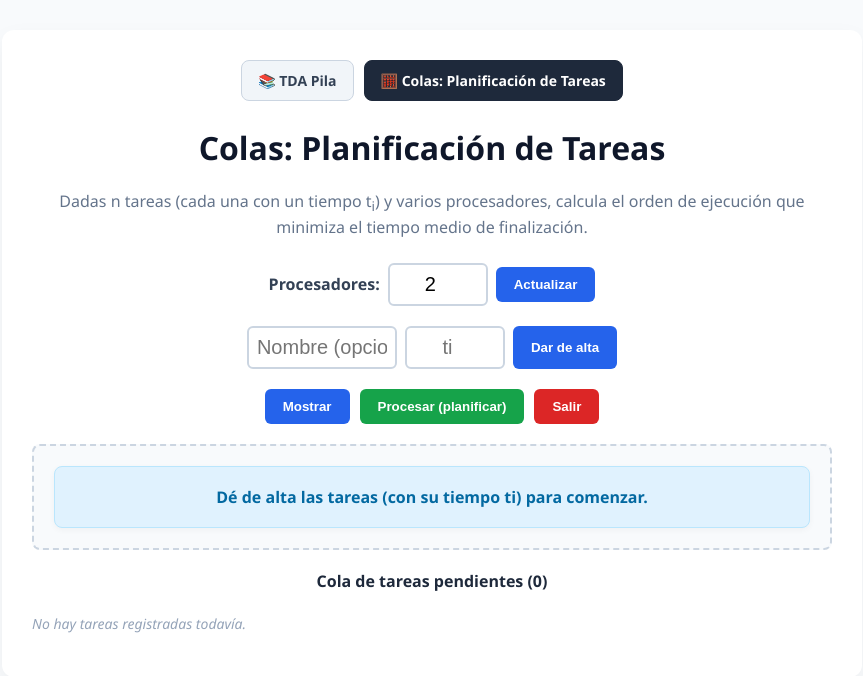
After one commit to andresjoc/Ciencias3, a Flask app: page /colas in a window 1280 px wide. The commit adds this page. Shown: the top 676 px of the page, without its empty margins (208-1071 px from the left). Run offline with Flask 3, Linux system fonts and the light colour scheme.

Commit message:
feat: agregar queue, planificacion de tareas

```diff
--- a/primera_tarea/app.py
+++ b/primera_tarea/app.py
@@ -2,6 +2,8 @@
 Servidor Flask para el TDA Pila interactivo (Paso a paso).
 Mantiene el estado de la pila en la sesión del navegador.
 """
+
+import heapq
 
 from flask import Flask, render_template, request, redirect, url_for, session
 
@@ -36,7 +38,8 @@ def index():
         "index.html",
         pila=session["pila"],
         mensaje_estado=session["mensaje_estado"],
-        tipo_estado=session["tipo_estado"]
+        tipo_estado=session["tipo_estado"],
+        active_page="pila"
     )
 
 
@@ -117,5 +120,235 @@ def reiniciar_pila():
     return redirect(url_for("index"))
 
 
+# =====================================================================
+# EJERCICIO 2: COLAS - PLANIFICACIÓN DE TAREAS EN PROCESADORES
+# =====================================================================
+# Enunciado: dado un conjunto de n tareas (cada una con un tiempo de
+# ejecución ti) y varios procesadores, se busca un orden de ejecución
+# que minimice el tiempo MEDIO de finalización de las tareas.
+#
+# Algoritmo utilizado (clásico de colas de prioridad):
+#   1. Se construye una cola de prioridad de TAREAS ordenada por tiempo
+#      ascendente (regla SPT: Shortest Processing Time First). Ejecutar
+#      primero las tareas más cortas minimiza el tiempo medio de espera.
+#   2. Se mantiene una cola de prioridad de PROCESADORES ordenada por el
+#      instante en el que cada uno queda libre (todos inician en 0).
+#   3. Se recorre la cola de tareas (de la más corta a la más larga) y,
+#      para cada una, se asigna al procesador que antes queda libre
+#      (tope de la cola de procesadores); su nuevo instante libre se
+#      reinserta en la cola.
+# SPT + "procesador más próximo a liberarse" es la solución óptima
+# conocida para minimizar el tiempo medio de finalización con varios
+# procesadores idénticos. Nota: el número de procesadores es
+# configurable en la interfaz (el enunciado dice "n procesadores"; aquí
+# se deja como parámetro para que el ejercicio no sea trivial cuando
+# procesadores == tareas).
+
+def inicializar_sesion_colas():
+    """Inicializa las variables de estado del ejercicio de colas."""
+    if "tareas" not in session:
+        session["tareas"] = []
+    if "siguiente_id" not in session:
+        session["siguiente_id"] = 1
+    if "num_procesadores" not in session:
+        session["num_procesadores"] = 2
+    if "resultado_colas" not in session:
+        session["resultado_colas"] = None
+    if "mensaje_colas" not in session:
+        session["mensaje_colas"] = "Dé de alta las tareas (con su tiempo ti) para comenzar."
+    if "tipo_colas" not in session:
+        session["tipo_colas"] = "info"
+
+
+@app.route("/colas")
+def colas():
+    """Ruta principal del ejercicio de colas: planificación de tareas."""
+    inicializar_sesion_colas()
+    return render_template(
+        "colas.html",
+        tareas=session["tareas"],
+        num_procesadores=session["num_procesadores"],
+        resultado=session["resultado_colas"],
+        mensaje_estado=session["mensaje_colas"],
+        tipo_estado=session["tipo_colas"],
+        active_page="colas"
+    )
+
+
+@app.route("/colas/alta", methods=["POST"])
+def colas_dar_de_alta():
+    """Da de alta una nueva tarea (nombre + tiempo de ejecución ti) en la cola."""
+    inicializar_sesion_colas()
+
+    nombre = request.form.get("nombre", "").strip()
+    tiempo_raw = request.form.get("tiempo", "").strip()
+
+    # Validamos que el tiempo sea un número positivo
+    try:
+        tiempo = float(tiempo_raw)
+        if tiempo <= 0:
+            raise ValueError
+        if tiempo == int(tiempo):  # lo mostramos sin decimales si es entero
+            tiempo = int(tiempo)
+    except (ValueError, TypeError):
+        session["mensaje_colas"] = f"Error: '{tiempo_raw}' no es un tiempo (ti) válido. Debe ser un número mayor que 0."
+        session["tipo_colas"] = "error"
+        return redirect(url_for("colas"))
+
+    if not nombre:
+        nombre = f"T{session['siguiente_id']}"
+
+    tareas = session["tareas"]
+    tareas.append({
+        "id": session["siguiente_id"],
+        "nombre": nombre,
+        "tiempo": tiempo
+    })
+    session["siguiente_id"] += 1
+    session["tareas"] = tareas
+    session["resultado_colas"] = None  # una nueva alta invalida la planificación previa
+    session["mensaje_colas"] = f"Tarea '{nombre}' (ti = {tiempo}) dada de alta correctamente."
+    session["tipo_colas"] = "success"
+
+    return redirect(url_for("colas"))
+
+
+@app.route("/colas/eliminar", methods=["POST"])
+def colas_eliminar():
+    """Elimina una tarea de la cola a partir de su identificador."""
+    inicializar_sesion_colas()
+
+    id_tarea = request.form.get("id_tarea", "")
+    tareas = session["tareas"]
+    tarea_eliminada = next((t for t in tareas if str(t["id"]) == id_tarea), None)
+
+    if tarea_eliminada is None:
+        session["mensaje_colas"] = "Error: la tarea seleccionada ya no existe."
+        session["tipo_colas"] = "error"
+    else:
+        tareas = [t for t in tareas if str(t["id"]) != id_tarea]
+        session["tareas"] = tareas
+        session["resultado_colas"] = None
+        session["mensaje_colas"] = f"Tarea '{tarea_eliminada['nombre']}' eliminada de la cola."
+        session["tipo_colas"] = "success"
+
+    return redirect(url_for("colas"))
+
+
+@app.route("/colas/mostrar", methods=["POST"])
+def colas_mostrar():
+    """Muestra un resumen del estado actual de la cola de tareas pendientes."""
+    inicializar_sesion_colas()
+
+    tareas = session["tareas"]
+    if not tareas:
+        session["mensaje_colas"] = "La cola de tareas está vacía."
+    else:
+        tiempo_total = sum(t["tiempo"] for t in tareas)
+        session["mensaje_colas"] = (
+            f"Hay {len(tareas)} tarea(s) en cola, con un tiempo total de {tiempo_total} unidades."
+        )
+    session["tipo_colas"] = "info"
+
+    return redirect(url_for("colas"))
+
+
+@app.route("/colas/procesadores", methods=["POST"])
+def colas_configurar_procesadores():
+    """Configura el número de procesadores disponibles para la planificación."""
+    inicializar_sesion_colas()
+
+    valor = request.form.get("num_procesadores", "")
+    try:
+        num = int(valor)
+        if num < 1:
+            raise ValueError
+    except (ValueError, TypeError):
+        session["mensaje_colas"] = "Error: el número de procesadores debe ser un entero mayor o igual a 1."
+        session["tipo_colas"] = "error"
+        return redirect(url_for("colas"))
+
+    session["num_procesadores"] = num
+    session["resultado_colas"] = None
+    session["mensaje_colas"] = f"Número de procesadores actualizado a {num}."
+    session["tipo_colas"] = "info"
+
+    return redirect(url_for("colas"))
+
+
+@app.route("/colas/procesar", methods=["POST"])
+def colas_procesar():
+    """
+    Calcula la planificación: recorre la cola de prioridad de tareas
+    (ordenadas por ti ascendente) y las asigna, una a una, al procesador
+    que antes queda libre, para minimizar el tiempo medio de finalización.
+    """
+    inicializar_sesion_colas()
+
+    tareas = session["tareas"]
+    num_procesadores = session["num_procesadores"]
+
+    if not tareas:
+        session["mensaje_colas"] = "No hay tareas en la cola para procesar."
+        session["tipo_colas"] = "error"
+        return redirect(url_for("colas"))
+
+    # 1. Cola de prioridad de tareas: la tarea más corta siempre primero (SPT)
+    cola_tareas = [(t["tiempo"], t["id"], t["nombre"]) for t in tareas]
+    heapq.heapify(cola_tareas)
+
+    # 2. Cola de prioridad de procesadores: el que antes queda libre, primero
+    cola_procesadores = [(0, proc_id) for proc_id in range(1, num_procesadores + 1)]
+    heapq.heapify(cola_procesadores)
+
+    procesadores = {proc_id: [] for proc_id in range(1, num_procesadores + 1)}
+    orden_ejecucion = []
+    tiempos_finalizacion = []
+
+    while cola_tareas:
+        tiempo_tarea, _, nombre_tarea = heapq.heappop(cola_tareas)
+        disponible_en, proc_id = heapq.heappop(cola_procesadores)
+
+        inicio = disponible_en
+        fin = inicio + tiempo_tarea
+
+        procesadores[proc_id].append({
+            "nombre": nombre_tarea,
+            "tiempo": tiempo_tarea,
+            "inicio": inicio,
+            "fin": fin
+        })
+        heapq.heappush(cola_procesadores, (fin, proc_id))
+
+        orden_ejecucion.append(nombre_tarea)
+        tiempos_finalizacion.append(fin)
+
+    promedio = sum(tiempos_finalizacion) / len(tiempos_finalizacion)
+
+    session["resultado_colas"] = {
+        "procesadores": procesadores,
+        "orden": orden_ejecucion,
+        "promedio": round(promedio, 2)
+    }
+    session["mensaje_colas"] = (
+        f"Planificación calculada. Tiempo medio de finalización: {round(promedio, 2)} unidades."
+    )
+    session["tipo_colas"] = "success"
+
+    return redirect(url_for("colas"))
+
+
+@app.route("/colas/salir", methods=["POST"])
+def colas_salir():
+    """Opción 'Salir' del menú: limpia la cola y finaliza la sesión de trabajo."""
+    session["tareas"] = []
+    session["siguiente_id"] = 1
+    session["resultado_colas"] = None
+    session["mensaje_colas"] = "Sesión finalizada. La cola de tareas se ha vaciado."
+    session["tipo_colas"] = "info"
+
+    return redirect(url_for("colas"))
+
+
 if __name__ == "__main__":
     app.run(debug=True, port=5000)
--- a/primera_tarea/static/style.css
+++ b/primera_tarea/static/style.css
@@ -206,3 +206,153 @@ h1 {
   color: #b91c1c;
   border: 1px solid #fecaca;
 }
+/* =====================================================================
+   BARRA DE NAVEGACIÓN ENTRE EJERCICIOS
+   ===================================================================== */
+.nav-bar {
+  display: flex;
+  gap: 10px;
+  justify-content: center;
+  margin-bottom: 25px;
+  flex-wrap: wrap;
+}
+
+.nav-btn {
+  text-decoration: none;
+  background-color: #f1f5f9;
+  color: #334155;
+  font-weight: 600;
+  font-size: 14px;
+  padding: 10px 16px;
+  border-radius: 8px;
+  border: 1px solid #cbd5e1;
+  transition: all 0.15s ease-in-out;
+}
+
+.nav-btn:hover {
+  background-color: #e2e8f0;
+}
+
+.nav-btn.active {
+  background-color: #1e293b;
+  color: #ffffff;
+  border-color: #1e293b;
+}
+
+/* =====================================================================
+   EJERCICIO DE COLAS: TABLA DE TAREAS PENDIENTES
+   ===================================================================== */
+.task-table-wrapper {
+  width: 100%;
+  margin-top: 8px;
+}
+
+.task-table {
+  width: 100%;
+  border-collapse: collapse;
+  font-size: 15px;
+}
+
+.task-table th {
+  text-align: left;
+  color: #64748b;
+  font-size: 13px;
+  text-transform: uppercase;
+  padding: 6px 10px;
+  border-bottom: 2px solid #e2e8f0;
+}
+
+.task-table td {
+  padding: 8px 10px;
+  border-bottom: 1px solid #f1f5f9;
+}
+
+.btn-delete {
+  background-color: transparent;
+  color: #dc2626;
+  border: 1px solid #fecaca;
+  border-radius: 6px;
+  width: 28px;
+  height: 28px;
+  cursor: pointer;
+  font-weight: bold;
+}
+
+.btn-delete:hover {
+  background-color: #fee2e2;
+}
+
+.empty-hint {
+  color: #94a3b8;
+  font-style: italic;
+  font-size: 14px;
+}
+
+/* =====================================================================
+   EJERCICIO DE COLAS: RESULTADO DE LA PLANIFICACIÓN
+   ===================================================================== */
+.result-section {
+  margin-top: 25px;
+  border-top: 2px dashed #e2e8f0;
+  padding-top: 20px;
+}
+
+.result-header {
+  display: flex;
+  justify-content: space-between;
+  align-items: center;
+  flex-wrap: wrap;
+  gap: 10px;
+  margin-bottom: 15px;
+}
+
+.avg-badge {
+  background-color: #dcfce7;
+  color: #15803d;
+  border: 1px solid #bbf7d0;
+  padding: 8px 14px;
+  border-radius: 8px;
+  font-weight: 700;
+  font-size: 14px;
+}
+
+.processors-grid {
+  display: grid;
+  grid-template-columns: repeat(auto-fit, minmax(160px, 1fr));
+  gap: 14px;
+}
+
+.processor-column {
+  background-color: #f8fafc;
+  border: 2px solid #cbd5e1;
+  border-radius: 8px;
+  padding: 12px;
+}
+
+.processor-title {
+  font-weight: 700;
+  color: #0f172a;
+  margin-bottom: 10px;
+  text-align: center;
+}
+
+.processor-task {
+  background-color: #3b82f6;
+  color: white;
+  border-radius: 6px;
+  padding: 8px 10px;
+  margin-bottom: 8px;
+  display: flex;
+  flex-direction: column;
+  font-size: 13px;
+  box-shadow: 0 2px 4px rgba(0, 0, 0, 0.15);
+}
+
+.processor-task .task-name {
+  font-weight: 700;
+  font-size: 15px;
+}
+
+.processor-task .task-window {
+  opacity: 0.9;
+}
--- /dev/null
+++ b/primera_tarea/templates/base.html
@@ -0,0 +1,31 @@
+<!doctype html>
+<html lang="es">
+  <head>
+    <meta charset="UTF-8" />
+    <title>{% block title %}Ciencias de la Computación 3 - Ejercicios{% endblock %}</title>
+
+    <!-- Enlace al archivo CSS externo mediante Flask -->
+    <link
+      rel="stylesheet"
+      href="{{ url_for('static', filename='style.css') }}"
+    />
+  </head>
+  <body>
+    <div class="main-card">
+
+      <!-- Barra de navegación: permite cambiar entre los ejercicios -->
+      <nav class="nav-bar">
+        <a
+          href="{{ url_for('index') }}"
+          class="nav-btn {{ 'active' if active_page == 'pila' else '' }}"
+        >📚 TDA Pila</a>
+        <a
+          href="{{ url_for('colas') }}"
+          class="nav-btn {{ 'active' if active_page == 'colas' else '' }}"
+        >🧮 Colas: Planificación de Tareas</a>
+      </nav>
+
+      {% block content %}{% endblock %}
+    </div>
+  </body>
+</html>
--- /dev/null
+++ b/primera_tarea/templates/colas.html
@@ -0,0 +1,133 @@
+{% extends "base.html" %}
+{% block title %}Colas - Planificación de Tareas{% endblock %}
+
+{% block content %}
+  <h1>Colas: Planificación de Tareas</h1>
+  <p class="subtitle">
+    Dadas n tareas (cada una con un tiempo t<sub>i</sub>) y varios procesadores,
+    calcula el orden de ejecución que minimiza el tiempo medio de finalización.
+  </p>
+
+  <!-- Configuración del número de procesadores -->
+  <div class="control-panel">
+    <form method="POST" action="{{ url_for('colas_configurar_procesadores') }}" style="display: flex; gap: 8px; align-items: center">
+      <label for="num_procesadores" style="font-weight: 600; color: #334155">Procesadores:</label>
+      <input
+        type="number"
+        id="num_procesadores"
+        name="num_procesadores"
+        min="1"
+        max="10"
+        value="{{ num_procesadores }}"
+      />
+      <button type="submit" class="btn-action">Actualizar</button>
+    </form>
+  </div>
+
+  <!-- Formulario para dar de alta una tarea -->
+  <div class="control-panel">
+    <form method="POST" action="{{ url_for('colas_dar_de_alta') }}" style="display: flex; gap: 8px">
+      <input
+        type="text"
+        name="nombre"
+        placeholder="Nombre (opcional)"
+        style="width: 130px; padding: 8px; border: 2px solid #cbd5e1; border-radius: 6px"
+      />
+      <input
+        type="number"
+        name="tiempo"
+        placeholder="ti"
+        min="1"
+        step="any"
+        required
+        style="width: 80px; text-align: center; padding: 8px; border: 2px solid #cbd5e1; border-radius: 6px"
+      />
+      <button type="submit" class="btn-action">Dar de alta</button>
+    </form>
+  </div>
+
+  <!-- Acciones principales del menú -->
+  <div class="control-panel">
+    <form method="POST" action="{{ url_for('colas_mostrar') }}">
+      <button type="submit" class="btn-action">Mostrar</button>
+    </form>
+    <form method="POST" action="{{ url_for('colas_procesar') }}">
+      <button type="submit" class="btn-finish">Procesar (planificar)</button>
+    </form>
+    <form method="POST" action="{{ url_for('colas_salir') }}">
+      <button type="submit" class="btn-reset">Salir</button>
+    </form>
+  </div>
+
+  <!-- Mensaje de estado -->
+  <div class="message-box" style="margin-bottom: 20px; min-height: auto">
+    {% if mensaje_estado %}
+    <div class="status-card {{ tipo_estado }}">{{ mensaje_estado }}</div>
+    {% endif %}
+  </div>
+
+  <!-- Cola de tareas pendientes -->
+  <div class="workspace" style="margin-top: 0">
+    <div class="stack-wrapper" style="flex: 1">
+      <strong>Cola de tareas pendientes ({{ tareas|length }})</strong>
+      <div class="task-table-wrapper">
+        {% if tareas %}
+        <table class="task-table">
+          <thead>
+            <tr>
+              <th>Tarea</th>
+              <th>t<sub>i</sub></th>
+              <th></th>
+            </tr>
+          </thead>
+          <tbody>
+            {% for t in tareas %}
+            <tr>
+              <td>{{ t.nombre }}</td>
+              <td>{{ t.tiempo }}</td>
+              <td>
+                <form method="POST" action="{{ url_for('colas_eliminar') }}">
+                  <input type="hidden" name="id_tarea" value="{{ t.id }}" />
+                  <button type="submit" class="btn-delete" title="Eliminar tarea">✕</button>
+                </form>
+              </td>
+            </tr>
+            {% endfor %}
+          </tbody>
+        </table>
+        {% else %}
+        <p class="empty-hint">No hay tareas registradas todavía.</p>
+        {% endif %}
+      </div>
+    </div>
+  </div>
+
+  <!-- Resultado de la planificación -->
+  {% if resultado %}
+  <div class="result-section">
+    <div class="result-header">
+      <strong>Planificación calculada (orden SPT: menor t<sub>i</sub> primero)</strong>
+      <span class="avg-badge">Tiempo medio de finalización: {{ resultado.promedio }}</span>
+    </div>
+
+    <div class="processors-grid">
+      {% for proc_id, lista in resultado.procesadores.items() %}
+      <div class="processor-column">
+        <div class="processor-title">Procesador {{ proc_id }}</div>
+        {% if lista %}
+          {% for tarea in lista %}
+          <div class="processor-task">
+            <span class="task-name">{{ tarea.nombre }}</span>
+            <span class="task-time">t<sub>i</sub>={{ tarea.tiempo }}</span>
+            <span class="task-window">[{{ tarea.inicio }} → {{ tarea.fin }}]</span>
+          </div>
+          {% endfor %}
+        {% else %}
+          <p class="empty-hint">Sin tareas asignadas.</p>
+        {% endif %}
+      </div>
+      {% endfor %}
+    </div>
+  </div>
+  {% endif %}
+{% endblock %}
```
Also changed, not shown: primera_tarea/templates/index.html (+4 -16 lines), primera_tarea/README.md.
